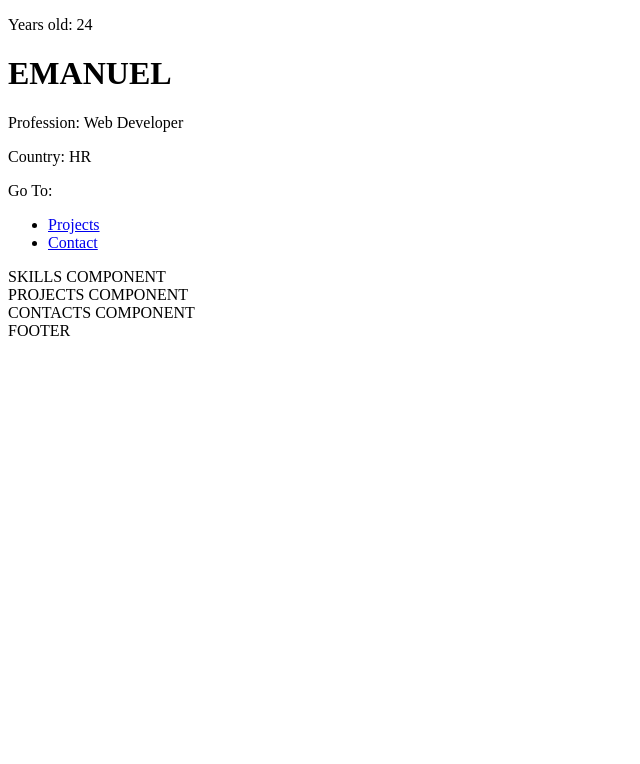
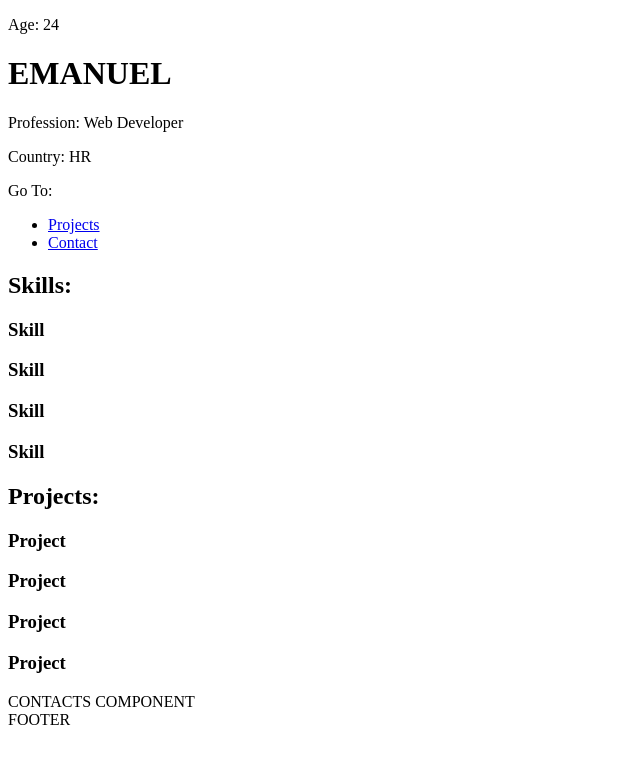
Before and after one commit to emanuelmisic/Portfolio, a JavaScript app: page / in a window 1280 px wide. Shown: the top 764 px of the page, without its empty margins (0-640 px from the left). Built offline with nearby package versions, Linux system fonts and the light colour scheme; the HTML template or start-up script is replaced by a standard one.

Commit message:
Import Skill and Project components

```diff
--- a/src/App.js
+++ b/src/App.js
@@ -1,9 +1,12 @@
+import Skill from './components/Skill';
+import Project from './components/Project';
+
 function App() {
   return (
     <div className="App">
       <header className="App-header">
         <div className="left">
-          <p>Years old: 24</p>
+          <p>Age: 24</p>
         </div>
         <div className="center">
           <h1>EMANUEL</h1>
@@ -25,9 +28,19 @@ function App() {
         </ul>
       </nav>
       <main>
-        <section className="skills">SKILLS COMPONENT</section>
+        <section className="skills">
+          <h2>Skills:</h2>
+          <Skill />
+          <Skill />
+          <Skill />
+          <Skill />
+        </section>
         <section className="projects" id="projects">
-          PROJECTS COMPONENT
+          <h2>Projects:</h2>
+          <Project />
+          <Project />
+          <Project />
+          <Project />
         </section>
         <section className="contact" id="contact">
           CONTACTS COMPONENT
```
